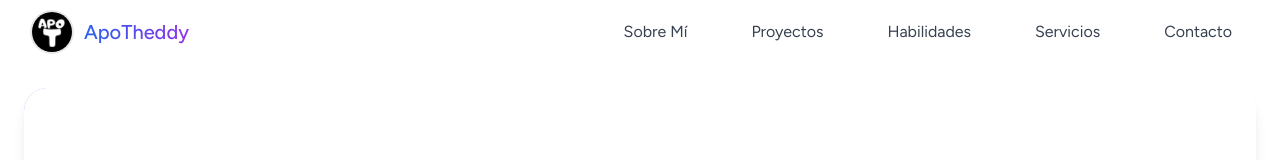
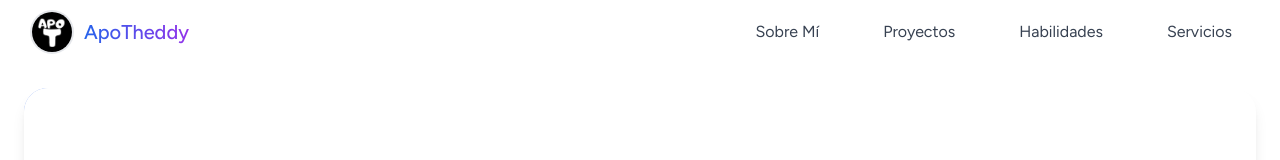
Before and after one commit to Apo-Theddy/portafolio, a Next.js app: page /detail-project/1 in a window 1280 px wide. Shown: the top 160 px of the page. Built offline with nearby package versions, Linux system fonts and the light colour scheme.

Commit message:
Update: Navigation component

```diff
--- a/app/components/nav.tsx
+++ b/app/components/nav.tsx
@@ -36,7 +36,7 @@ const Navigation: React.FC<NavProps> = ({
     { label: 'Proyectos', action: handleProjectsSection },
     { label: 'Habilidades', action: handleSkillsSection },
     { label: 'Servicios', action: handleServicesSection },
-    { label: 'Contacto', action: handleContactSection }
+    // { label: 'Contacto', action: handleContactSection }
   ];
 
   const handleMenuClick = () => {
--- a/app/page.tsx
+++ b/app/page.tsx
@@ -158,13 +158,13 @@ export default function Home() {
         </section>
 
 
-        <section
+        {/* <section
           id="contact"
           ref={sections.contact}
           className="snap-start snap-always min-h-screen w-full bg-gray-50"
         >
           <ContactSection />
-        </section>
+        </section> */}
       </main>
 
       <Footer />
```
